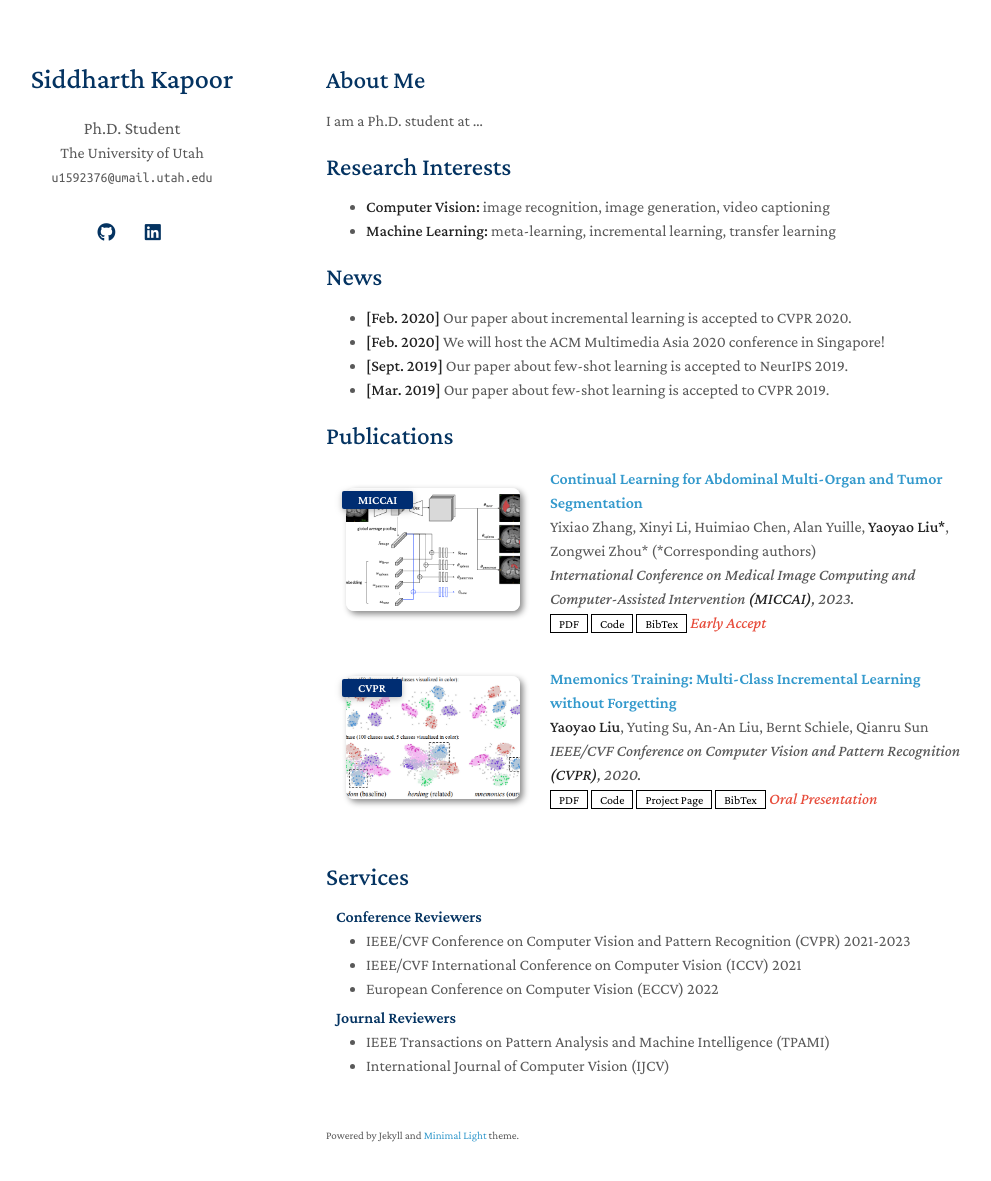
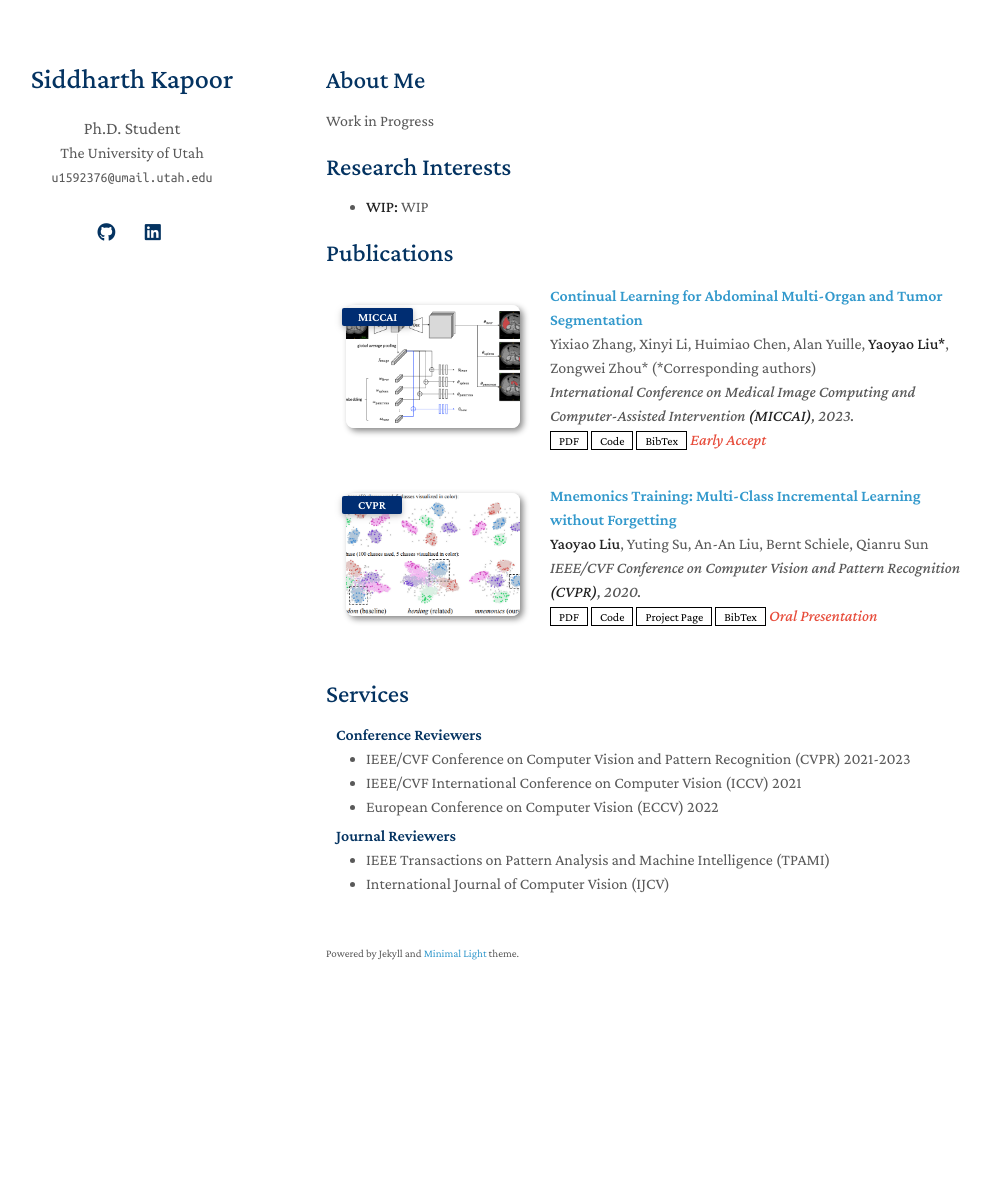
Before and after one commit to siddkapo/siddkapo.github.io, a Jekyll site: the page built from index.md, in a window 1280 px wide and 1216 px high. Shown: the top 1181 px of the window, without its empty margins (144-1135 px from the left). Built offline with Jekyll 4.4.1, drawn with Linux system fonts in a browser that asks for light colours; a style sheet for code colours, icons or effects is not loaded; our own code applies the rules of GitHub Pages for plain Markdown files.

Commit message:
Update index.md

```diff
--- a/index.md
+++ b/index.md
@@ -4,19 +4,11 @@
 
 ## About Me
 
-I am a Ph.D. student at ...
+Work in Progress
 
 ## Research Interests
 
-- **Computer Vision:** image recognition, image generation, video captioning
-- **Machine Learning:** meta-learning, incremental learning, transfer learning
-
-## News
-
-- **[Feb. 2020]** Our paper about incremental learning is accepted to CVPR 2020.
-- **[Feb. 2020]** We will host the ACM Multimedia Asia 2020 conference in Singapore!
-- **[Sept. 2019]** Our paper about few-shot learning is accepted to NeurIPS 2019.
-- **[Mar. 2019]** Our paper about few-shot learning is accepted to CVPR 2019.
+- **WIP:** WIP
 
 {% include_relative _includes/publications.md %}
 
```
